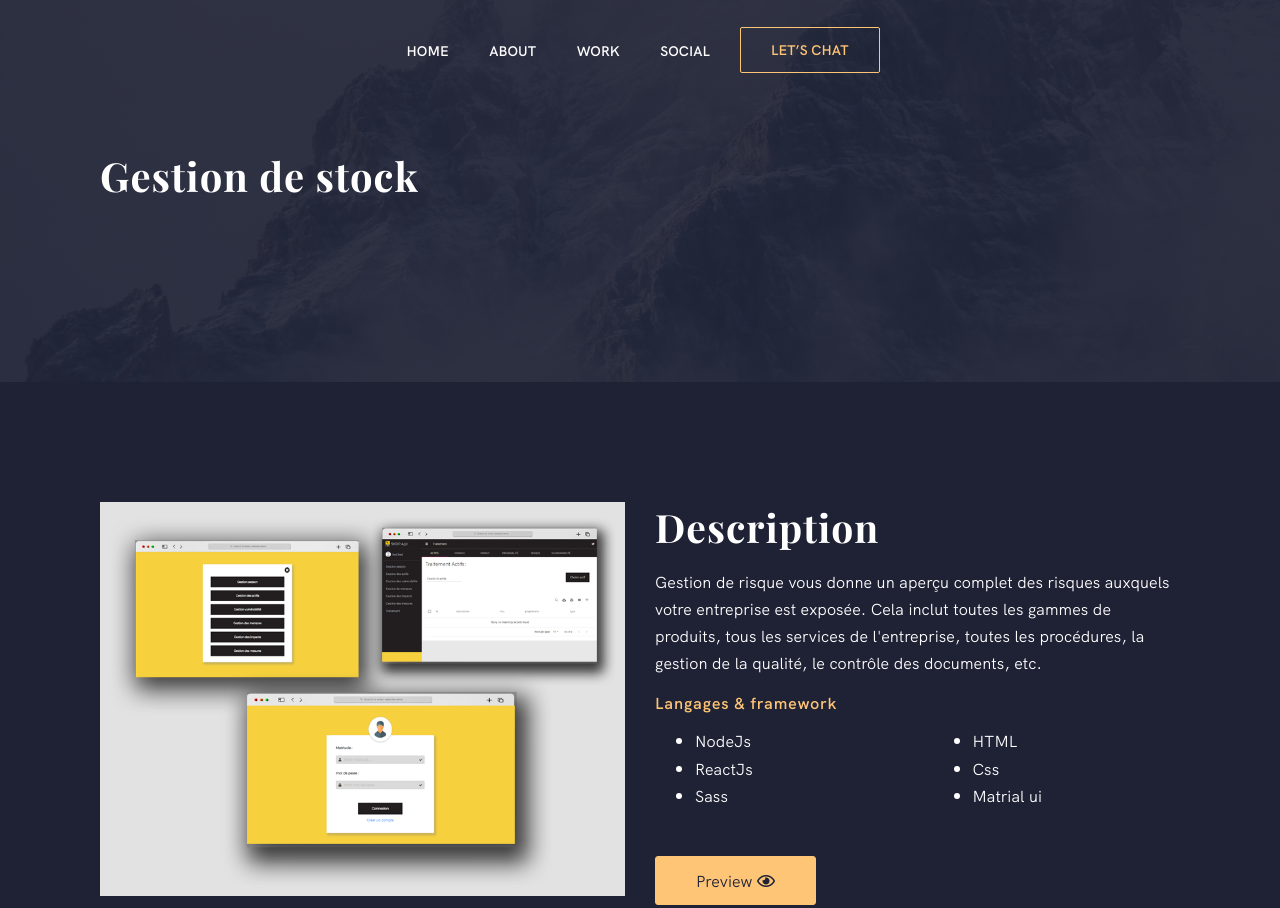
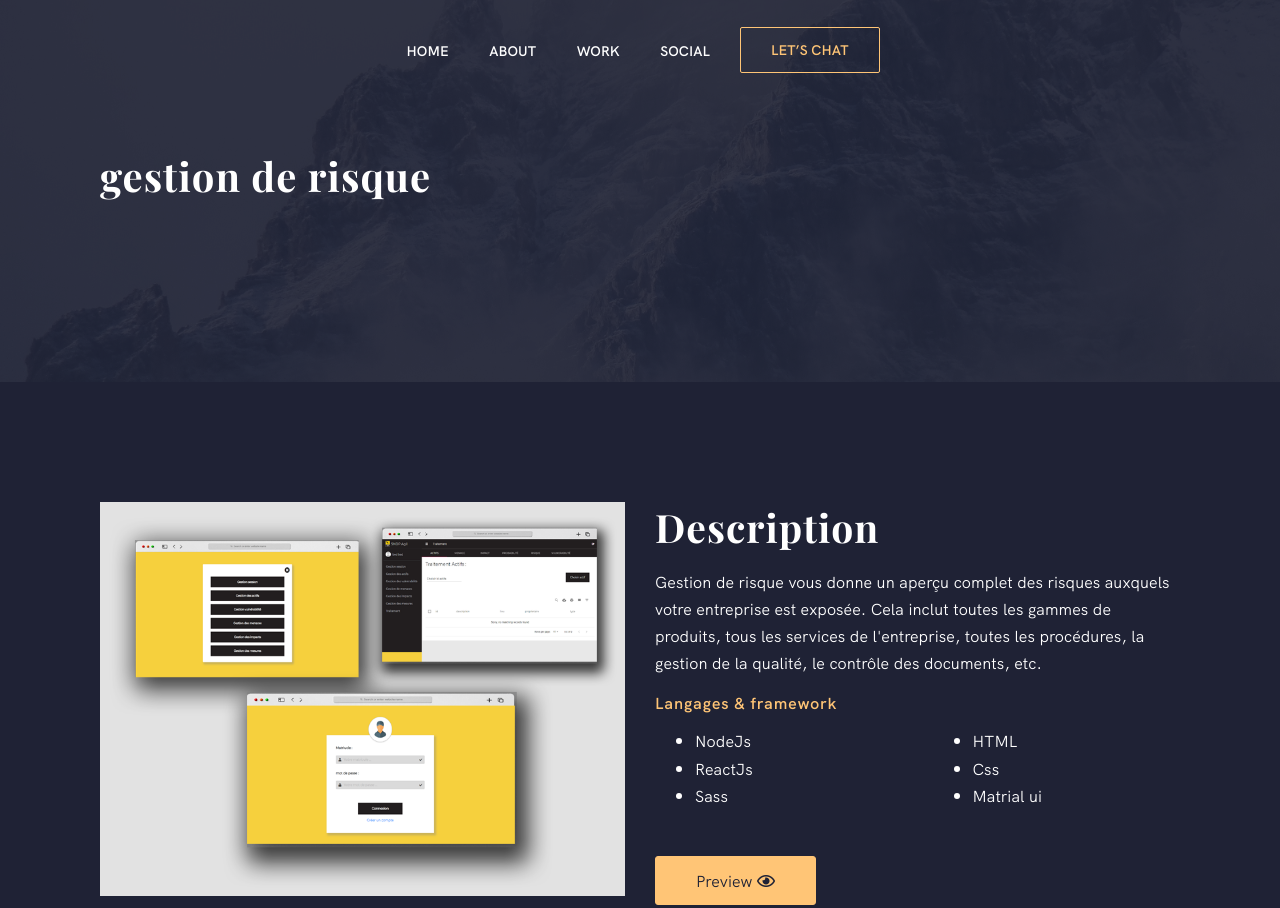
Before and after one commit to AhmedWanneni/AhmedWanneni.github.io, a plain HTML site: page gestion-risque.html in a window 1280 px wide. Shown: the top 908 px of the page. Drawn offline with nearby package versions, Linux system fonts and the light colour scheme.

Commit message:
change name

```diff
--- a/gestion-risque.html
+++ b/gestion-risque.html
@@ -4,7 +4,7 @@
     <meta charset="UTF-8" />
     <meta name="viewport" content="width=device-width, initial-scale=1" />
     <meta http-equiv="x-ua-compatible" content="ie=edge" />
-    <title>Gestion de stock</title>
+    <title>gestion de risque</title>
     <meta name="robots" content="max-image-preview:large" />
     <link rel="dns-prefetch" href="//fonts.googleapis.com" />
     <link rel="dns-prefetch" href="//s.w.org" />
@@ -638,7 +638,7 @@
         <div class="container">
           <div class="row">
             <div class="col-xs-12 col-md-9">
-              <h3 class="page-title">Gestion de stock</h3>
+              <h3 class="page-title">gestion de risque</h3>
               <div class="sub-title site-description"></div>
             </div>
           </div>
```
